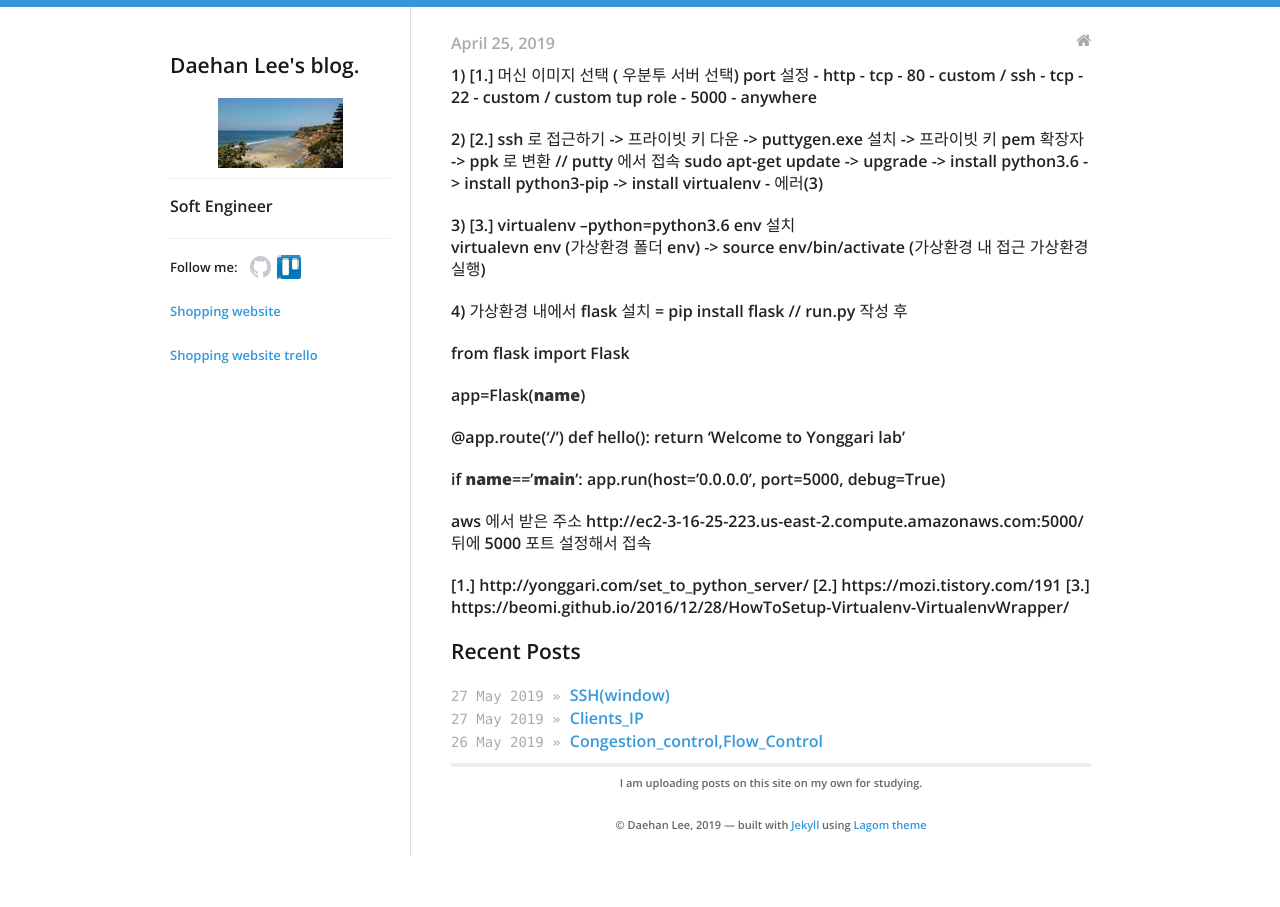
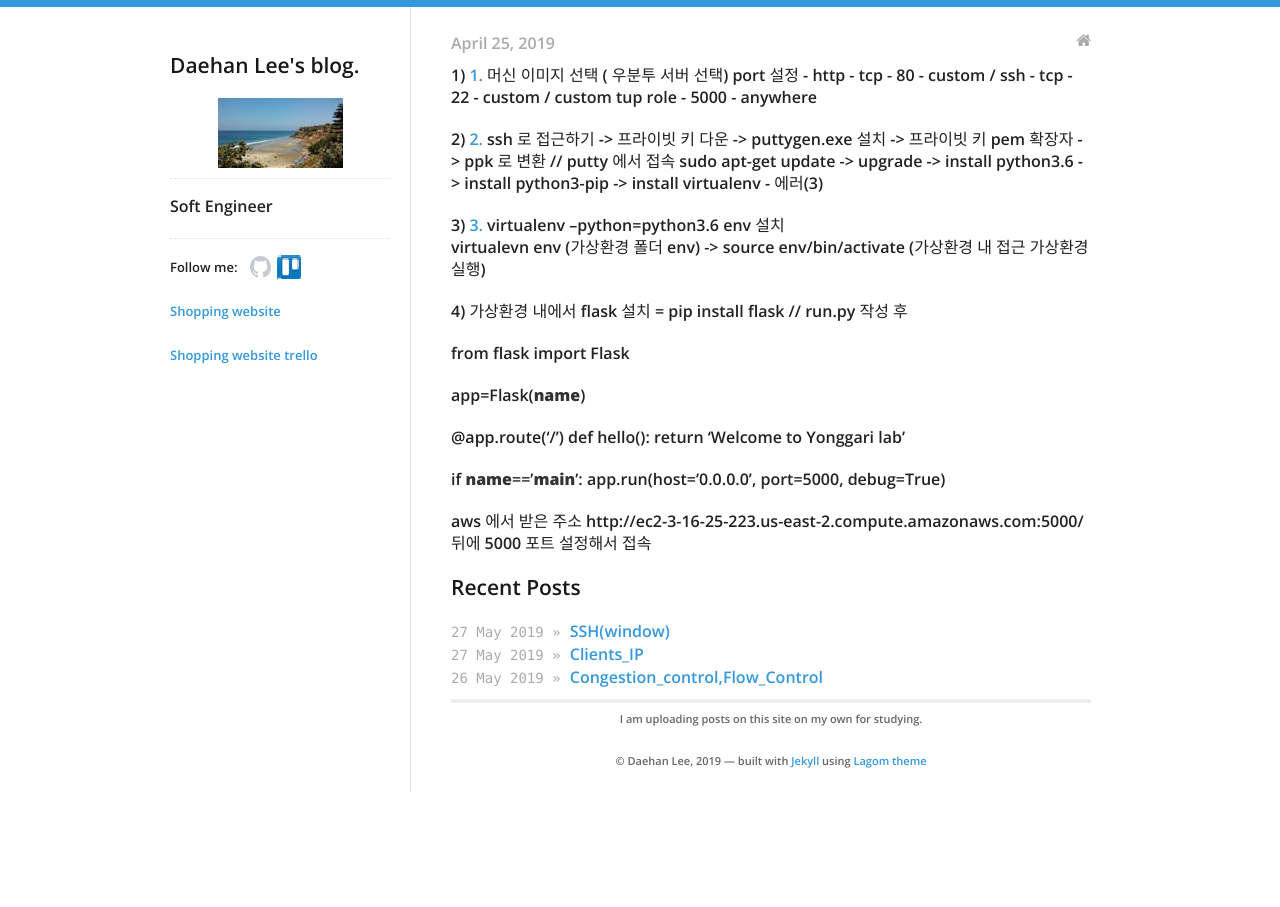
Before and after one commit to daehan0226/Study, a Jekyll site: the page built from _posts/2019-04-25-AWS.md, in a window 1280 px wide. Built offline with Jekyll 4.4.1, drawn with Linux system fonts in a browser that asks for light colours; part of the change alters nothing that is shown.

Commit message:
Update 2019-04-25-AWS.md

```diff
--- a/_posts/2019-04-25-AWS.md
+++ b/_posts/2019-04-25-AWS.md
@@ -32,6 +32,6 @@ categories:
 
 aws 에서 받은 주소  http://ec2-3-16-25-223.us-east-2.compute.amazonaws.com:5000/  뒤에 5000 포트 설정해서 접속
 
-[1.] http://yonggari.com/set_to_python_server/
-[2.] https://mozi.tistory.com/191
-[3.] https://beomi.github.io/2016/12/28/HowToSetup-Virtualenv-VirtualenvWrapper/
+[1.]:http://yonggari.com/set_to_python_server/
+[2.]:https://mozi.tistory.com/191
+[3.]:https://beomi.github.io/2016/12/28/HowToSetup-Virtualenv-VirtualenvWrapper/
```
